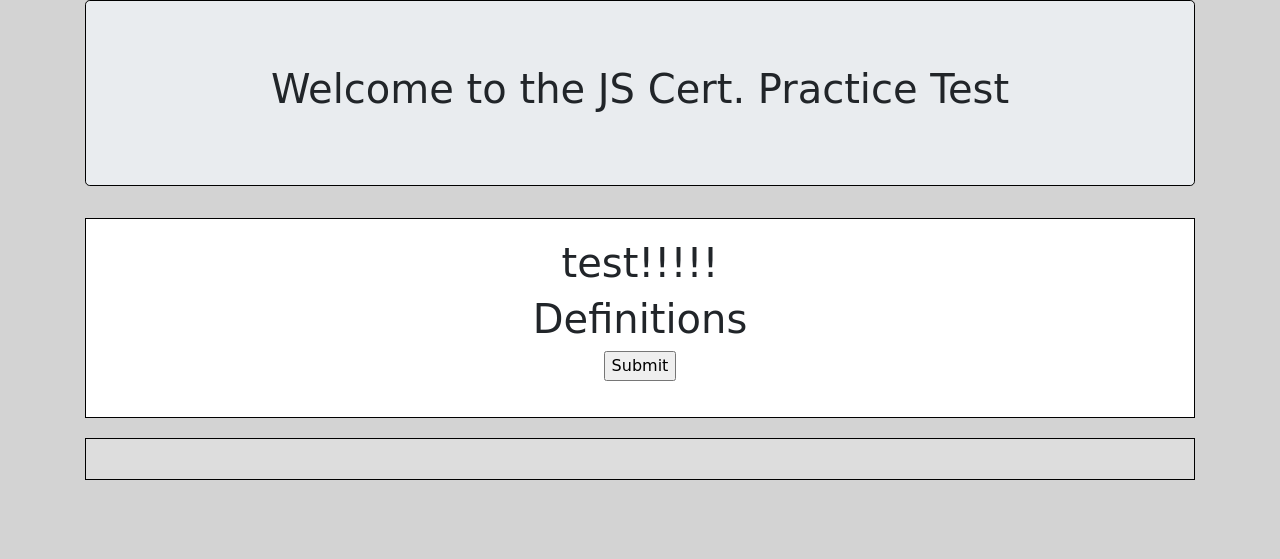
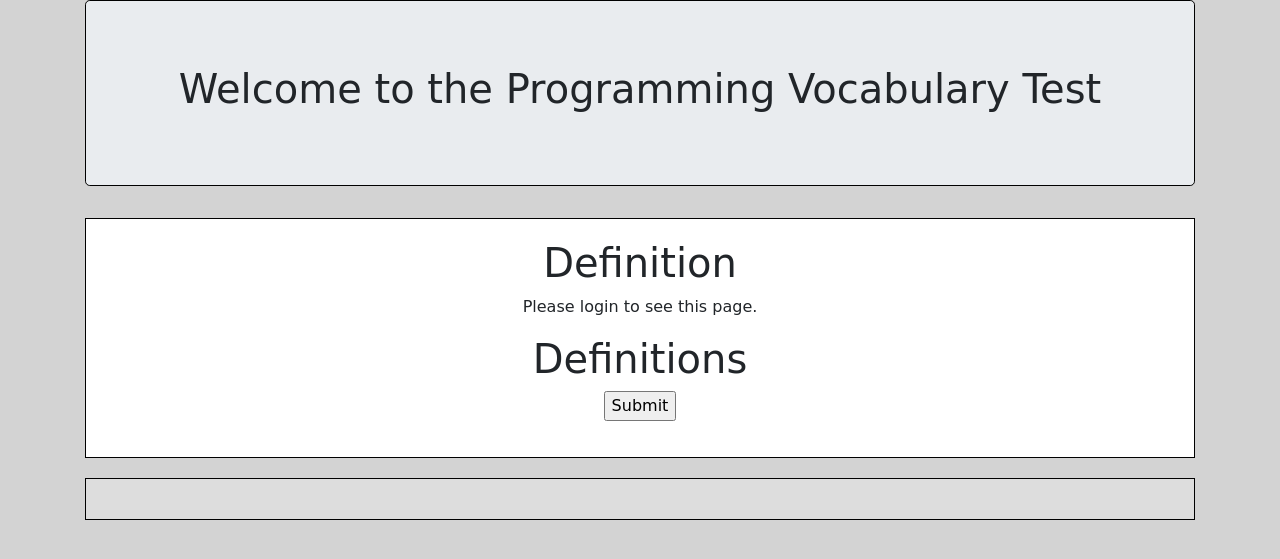
Before and after one commit to psanon19/Myiah-Pelane, a Django app: page / in a window 1280 px wide. Shown: the part 84-643 px from the top of the page. Run offline with Django 3.2, Linux system fonts and the light colour scheme; a user stored in the database is signed in; some libraries are stand-ins or nearby versions; some web fonts are replaced.

Commit message:
check in

```diff
--- a/jsTestPractice/testApp/forms.py
+++ b/jsTestPractice/testApp/forms.py
@@ -12,4 +12,4 @@
 class QuestionForm(forms.ModelForm):
     class Meta:
         model= QuestionModel
-        fields = ['q1','q2','q3','q4',]
+        fields = ['a1','a2','a3','a4']
--- a/jsTestPractice/testApp/templates/testApp/base.html
+++ b/jsTestPractice/testApp/templates/testApp/base.html
@@ -34,16 +34,18 @@
 
 <div class="container">
     <div class="jumbotron" align="center">
-        <h1>Welcome to the JS Cert. Practice Test</h1>
+        <h1>Welcome to the Programming Vocabulary Test</h1>
     </div>
 
 
     <div class="mainInfo" style="border: black thin solid" align="center">
         {% block maininfo %}
         {% endblock %}
-
+        {% if user.is_authenticated %}
         {% block content %}
         {% endblock %}
+        {% endif %}
+
     </div>
 
     <div class="footer" style="border: black thin solid">
--- a/jsTestPractice/testApp/templates/testApp/index.html
+++ b/jsTestPractice/testApp/templates/testApp/index.html
@@ -1,6 +1,20 @@
 {% extends "testApp/base.html" %}
 {% block content %}
-<h1>test!!!!!</h1>
+<h1>Definition</h1>
+{% if question_list%}
+{% for eachquestion in question_list %}
+<li>{{eachquestion.q1}}</li>
+<li>{{eachquestion.q2}}</li>
+<li>{{eachquestion.q3}}</li>
+<li>{{eachquestion.q4}}</li>
+{% endfor %}
+
+
+{% else %}
+
+<p>Please login to see this page.</p>
+{% endif %}
+
 <form method="post">
     {% csrf_token %}
     <h1>Definitions</h1>
--- a/jsTestPractice/testApp/views.py
+++ b/jsTestPractice/testApp/views.py
@@ -33,4 +33,4 @@
     else:
         form = QuestionForm()
 
-    return render(request, 'start_test.html', {'form': form})
+    return render(request, 'testApp/index.html', {'form': form})
```
Also changed, not shown: jsTestPractice/db.sqlite3.
